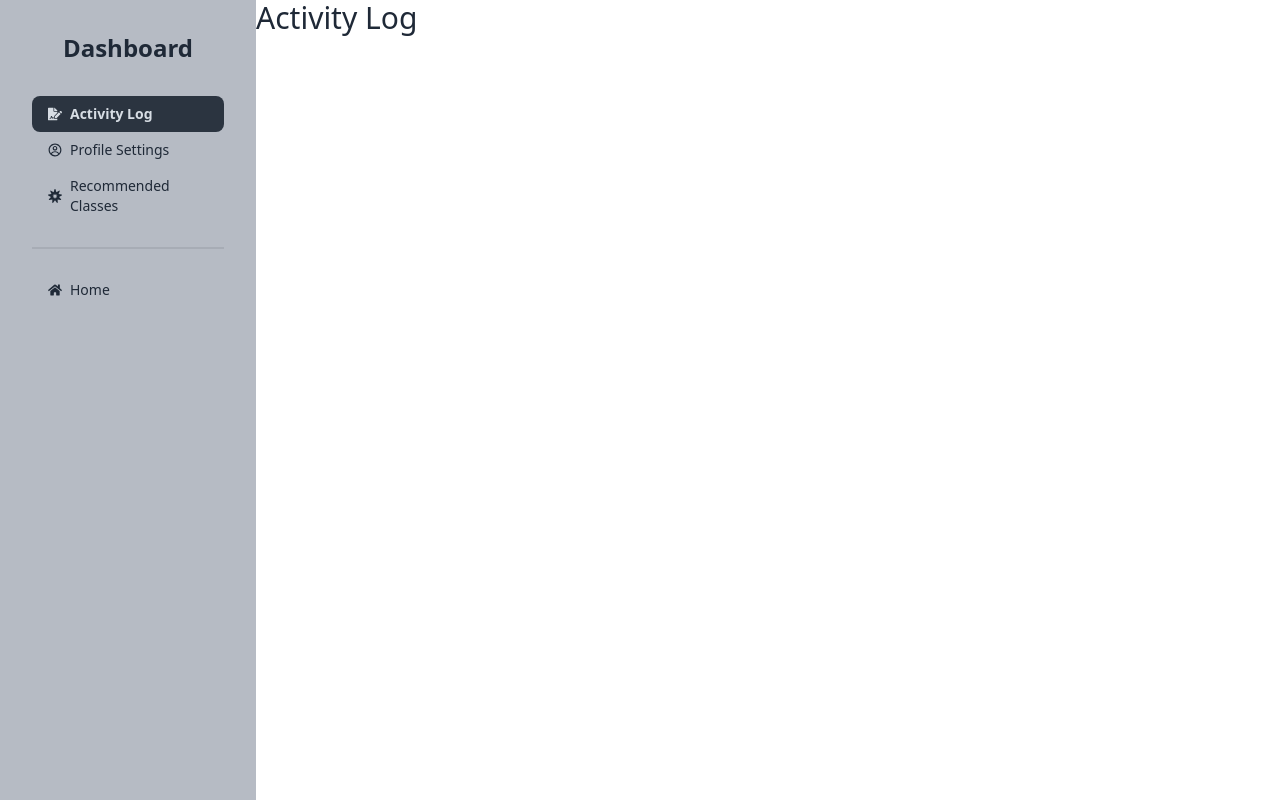
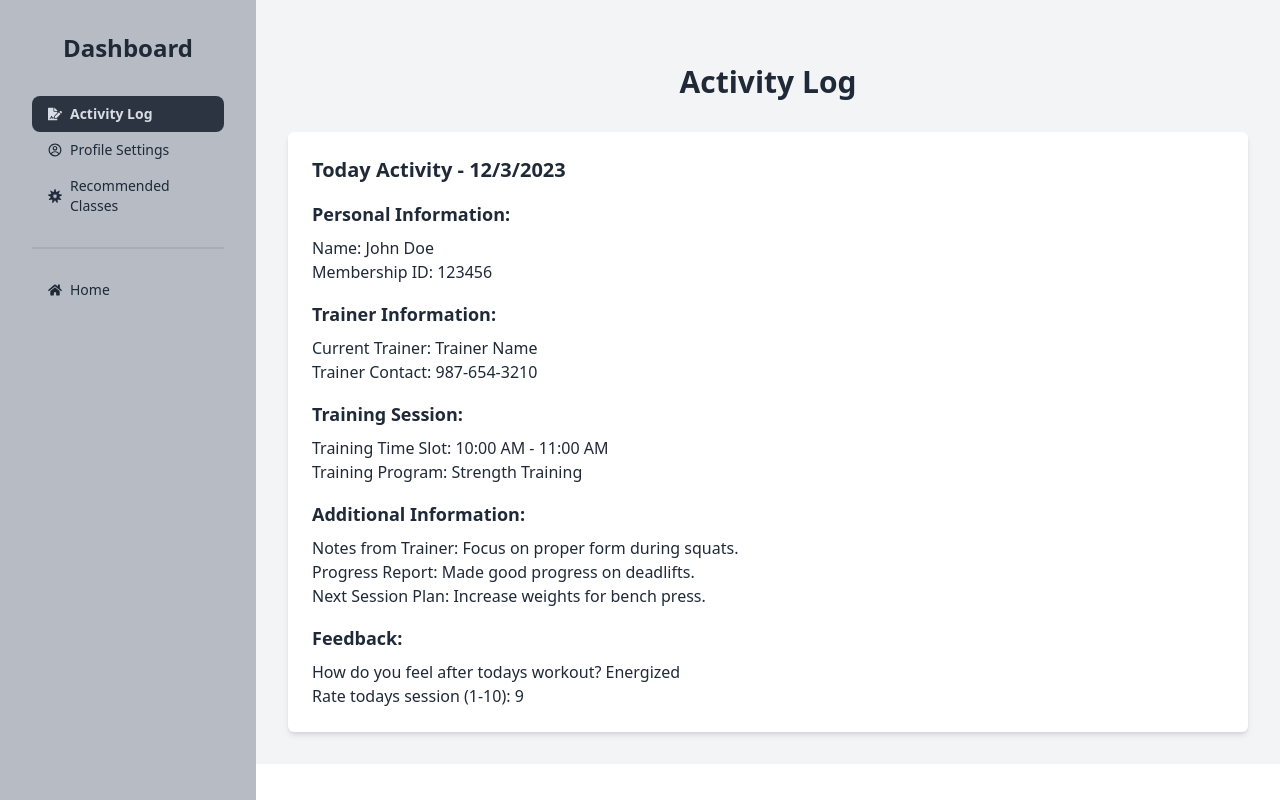
Before and after one commit to tanjib10/Athletic-Zone-Client, a React (Vite) app: page /dashboard/activity in a window 1280 px wide. Built offline with nearby package versions, Linux system fonts and the light colour scheme; no server answers.

Commit message:
added user activity log

```diff
--- a/src/Pages/Dashboard/Activity/Activity.jsx
+++ b/src/Pages/Dashboard/Activity/Activity.jsx
@@ -1,7 +1,78 @@
 const Activity = () => {
+  const activityData = {
+    memberInfo: {
+      name: "John Doe",
+      membershipID: "123456",
+      email: "john.doe@example.com",
+      phone: "123-456-7890",
+    },
+    trainerInfo: {
+      name: "Trainer Name",
+      contact: "987-654-3210",
+    },
+    trainingSession: {
+      timeSlot: "10:00 AM - 11:00 AM",
+      program: "Strength Training",
+      intensity: "High",
+      warmUp: "5 minutes cardio",
+      mainExercises: ["Deadlifts", "Bench Press", "Squats"],
+    },
+    additionalInfo: {
+      notes: "Focus on proper form during squats.",
+      progressReport: "Made good progress on deadlifts.",
+      nextSessionPlan: "Increase weights for bench press.",
+    },
+    feedback: {
+      feelAfterWorkout: "Energized",
+      rating: 9,
+    },
+  };
+
   return (
-    <div>
-      <h2 className="text-3xl">Activity Log</h2>
+    <div className="container mx-auto p-8 bg-gray-100">
+      <h2 className="text-3xl font-bold text-center my-8">Activity Log</h2>
+
+      <section className="bg-white shadow-md p-6 rounded-md">
+        <h3 className="text-xl font-bold mb-4">
+          Today Activity - {new Date().toLocaleDateString()}
+        </h3>
+
+        <div className="mb-4">
+          <h4 className="text-lg font-bold mb-2">Personal Information:</h4>
+          <p>Name: {activityData.memberInfo.name}</p>
+          <p>Membership ID: {activityData.memberInfo.membershipID}</p>
+        </div>
+
+        <div className="mb-4">
+          <h4 className="text-lg font-bold mb-2">Trainer Information:</h4>
+          <p>Current Trainer: {activityData.trainerInfo.name}</p>
+          <p>Trainer Contact: {activityData.trainerInfo.contact}</p>
+        </div>
+
+        <div className="mb-4">
+          <h4 className="text-lg font-bold mb-2">Training Session:</h4>
+          <p>Training Time Slot: {activityData.trainingSession.timeSlot}</p>
+          <p>Training Program: {activityData.trainingSession.program}</p>
+        </div>
+
+        <div className="mb-4">
+          <h4 className="text-lg font-bold mb-2">Additional Information:</h4>
+          <p>Notes from Trainer: {activityData.additionalInfo.notes}</p>
+          <p>Progress Report: {activityData.additionalInfo.progressReport}</p>
+          <p>
+            Next Session Plan: {activityData.additionalInfo.nextSessionPlan}
+          </p>
+        </div>
+
+        <div>
+          <h4 className="text-lg font-bold mb-2">Feedback:</h4>
+          <p>
+            How do you feel after todays workout?{" "}
+            {activityData.feedback.feelAfterWorkout}
+          </p>
+          <p>Rate todays session (1-10): {activityData.feedback.rating}</p>
+        </div>
+      </section>
     </div>
   );
 };
--- /dev/null
+++ b/src/Pages/Dashboard/Profile/Profile.jsx
@@ -0,0 +1,96 @@
+import { useState, useEffect } from "react";
+
+// eslint-disable-next-line react/prop-types
+const Profile = ({ userId }) => {
+  const [userData, setUserData] = useState(null);
+
+  useEffect(() => {
+    const fetchUserData = async () => {
+      try {
+        const response = await fetch(`http://localhost:5000/users/${userId}`);
+        const data = await response.json();
+        setUserData(data);
+      } catch (error) {
+        console.error("Error fetching user data:", error);
+      }
+    };
+
+    fetchUserData();
+  }, [userId]);
+
+  const handleChange = (field, value) => {
+    setUserData((prevUserData) => ({
+      ...prevUserData,
+      [field]: value,
+    }));
+  };
+
+  const handleUpdate = async () => {
+    try {
+      const response = await fetch(`http://localhost:5000/users/${userId}`, {
+        method: "PUT",
+        headers: {
+          "Content-Type": "application/json",
+        },
+        body: JSON.stringify(userData),
+      });
+
+      if (response.ok) {
+        console.log("User data updated successfully!");
+      } else {
+        console.error("Failed to update user data");
+      }
+    } catch (error) {
+      console.error("Error updating user data:", error);
+    }
+  };
+
+  if (!userData) {
+    return <p>Loading...</p>;
+  }
+
+  return (
+    <div>
+      <h2>User Profile Update</h2>
+
+      <div>
+        <label htmlFor="name">Name:</label>
+        <input
+          type="text"
+          id="name"
+          value={userData.name}
+          onChange={(e) => handleChange("name", e.target.value)}
+        />
+      </div>
+      <div>
+        <label htmlFor="name">Photo URL:</label>
+        <input
+          type="text"
+          id="photo"
+          value={userData?.photo}
+          onChange={(e) => handleChange("photo", e.target.value)}
+        />
+      </div>
+
+      <div>
+        <label htmlFor="email">Email:</label>
+        <input type="email" id="email" value={userData.email} disabled />
+      </div>
+
+      <div>
+        <label htmlFor="role">Role:</label>
+        <input
+          type="text"
+          id="role"
+          value={userData.role}
+          readOnly
+          onChange={(e) => handleChange("role", e.target.value)}
+        />
+      </div>
+
+      <button onClick={handleUpdate}>Update Profile</button>
+    </div>
+  );
+};
+
+export default Profile;
--- a/src/Pages/Register/Register.jsx
+++ b/src/Pages/Register/Register.jsx
@@ -46,7 +46,6 @@ const Register = () => {
               title: "Registration Successful",
               text: "You have been successfully registered!",
             });
-            navigate("/");
           }
         });
       })
@@ -61,6 +60,7 @@ const Register = () => {
     e.target.email.value = "";
     e.target.password.value = "";
     e.target.name.value = "";
+    navigate("/");
   };
   return (
     <div>
```
